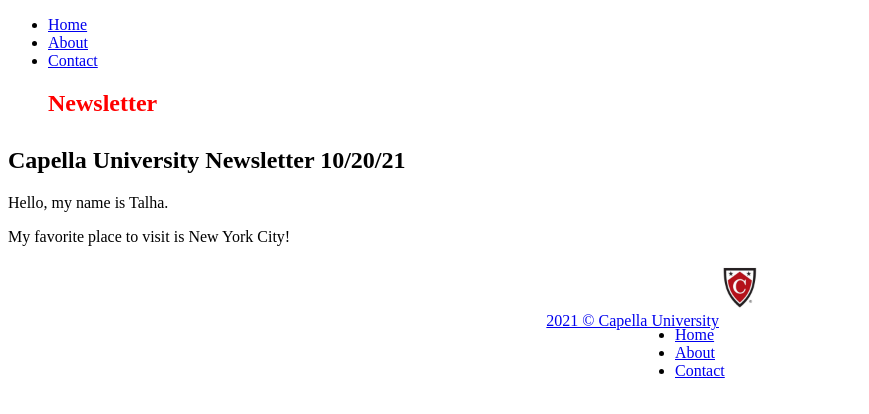
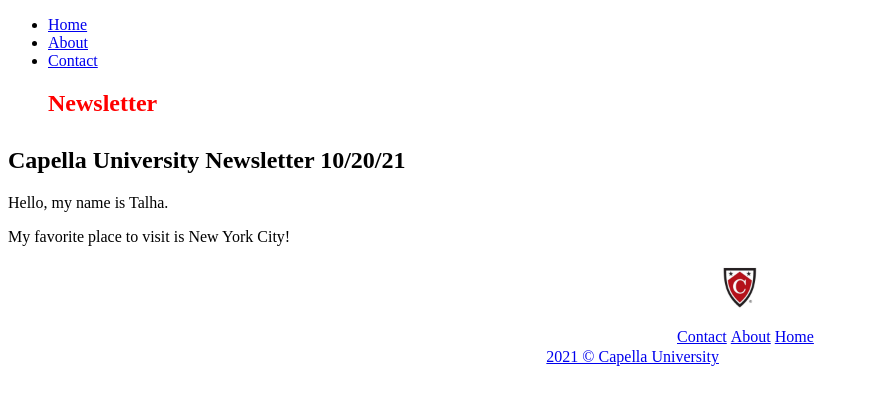
Before and after one commit to talhawan/talhas-organization, a plain HTML site: page index.html in a window 1280 px wide. Shown: the whole page, without its empty margins (0-869 px from the left). Drawn offline with Linux system fonts and the light colour scheme.

Commit message:
Update main.css

```diff
--- a/main.css
+++ b/main.css
@@ -29,7 +29,7 @@ a.copyright {
     margin-top: 48px;
 }
 
-#li-class {
+.li-class {
 	list-style-type: none;
 	float: right;
 	padding: 2px;
```
